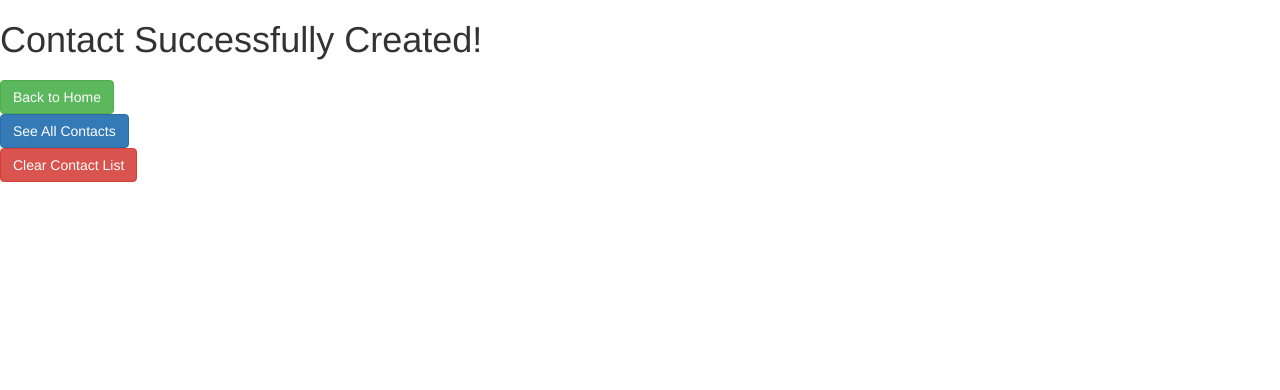
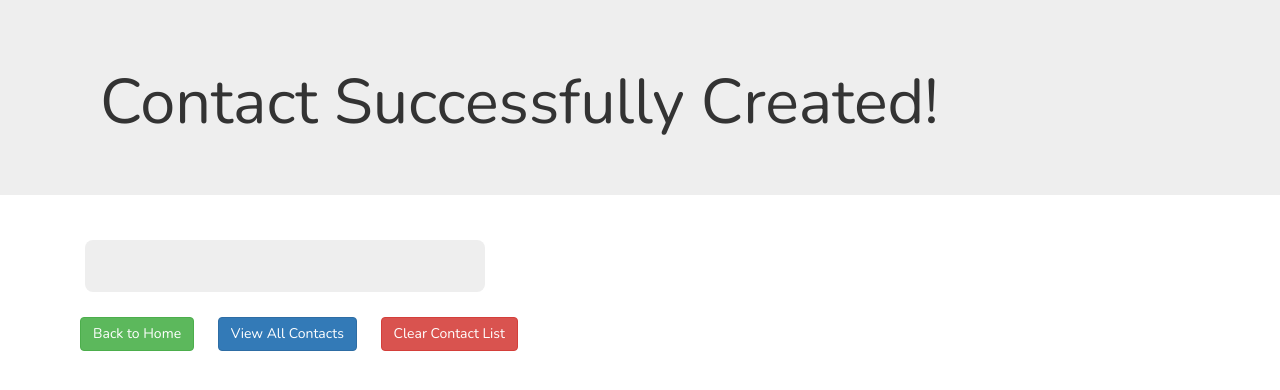
Before and after one commit to mollieboots/php-addressbook-CR1, a PHP site: template views/contact_created.html.twig in a window 1280 px wide. Shown: the top 390 px of the page. Run offline with PHP 8.4, Linux system fonts and the light colour scheme; the template is opened without the code that fills it, so the values that code supplies are empty; some libraries are stand-ins or nearby versions.

Commit message:
fixed css reference issue

```diff
--- a/styles.css
+++ /dev/null
@@ -1,5 +0,0 @@
-.contact_item {
-    width: 300px;
-    border-radius: 8px;
-    background-color: #EEE;
-}
--- a/views/contact_created.html.twig
+++ b/views/contact_created.html.twig
@@ -2,24 +2,31 @@
 <html>
     <head>
         <link rel="stylesheet" href="https://maxcdn.bootstrapcdn.com/bootstrap/3.3.6/css/bootstrap.min.css" integrity="sha384-1q8mTJOASx8j1Au+a5WDVnPi2lkFfwwEAa8hDDdjZlpLegxhjVME1fgjWPGmkzs7" crossorigin="anonymous">
+        <link href='https://fonts.googleapis.com/css?family=Nunito' rel='stylesheet' type='text/css'>
         <link rel="stylesheet" href="../styles.css">
         <meta charset="utf-8">
         <title>Contact Created</title>
     </head>
     <body>
+        <div class="jumbotron">
             <h1>Contact Successfully Created!</h1>
+        </div>
+        <div class="container">
+            <div class="contact_item">
                 <h3>{{ newcontact.name }}</h3>
                 <p>{{ newcontact.number }}</p>
                 <p>{{ newcontact.email }}</p>
+            </div>
 
             <form action="/">
                 <button class="btn btn-success">Back to Home</button>
             </form>
             <form  action="/all_contacts" method="post">
-            <button class="btn btn-primary">See All Contacts</button>
+                <button class="btn btn-primary">View All Contacts</button>
             </form>
             <form action="/delete_all" method="post">
                 <button class="btn btn-danger">Clear Contact List</button>
             </form>
+        </div>
     </body>
 </html>
--- /dev/null
+++ b/web/styles.css
@@ -0,0 +1,31 @@
+body {
+    font-family: 'Nunito', sans-serif;
+}
+
+.jumbotron {
+    padding-left: 100px;
+}
+
+.contact_item {
+    padding: 1.5em;
+    width: 400px;
+    border-radius: 8px;
+    background-color: #EEE;
+    margin: 15px;
+}
+
+.contact_item h3 {
+    margin-top: 0px;
+}
+
+.btn {
+    margin: 10px;
+}
+
+form {
+    display: inline-block;
+}
+
+label {
+    margin-left: 10px;
+}
```
Also changed, not shown: views/all_contacts.html.twig (+7 -5 lines), views/delete_all.html.twig (+7 -4 lines), views/homepage.html.twig (+6 -2 lines). Lines whose indentation alone changed are shown as unchanged.
